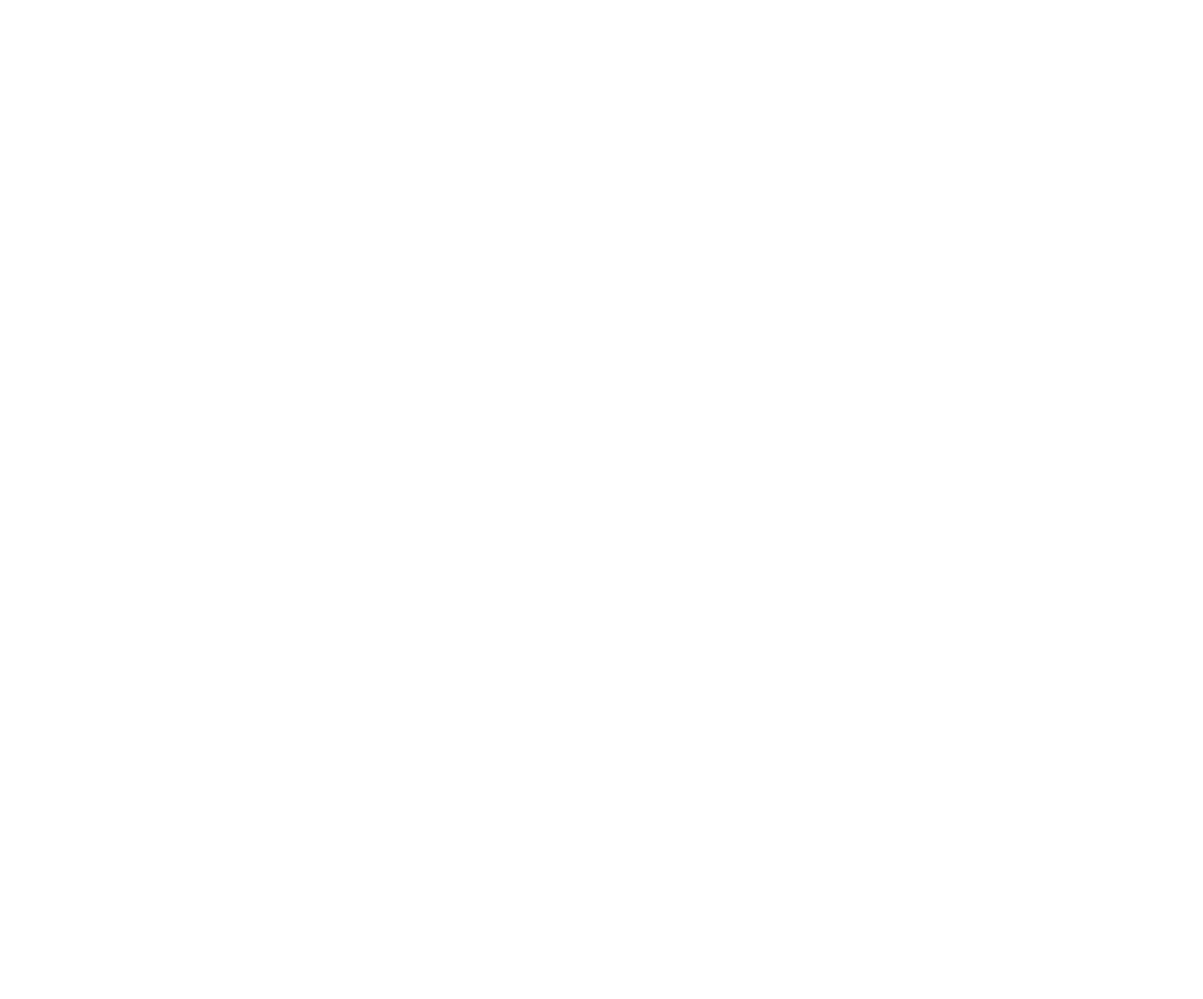
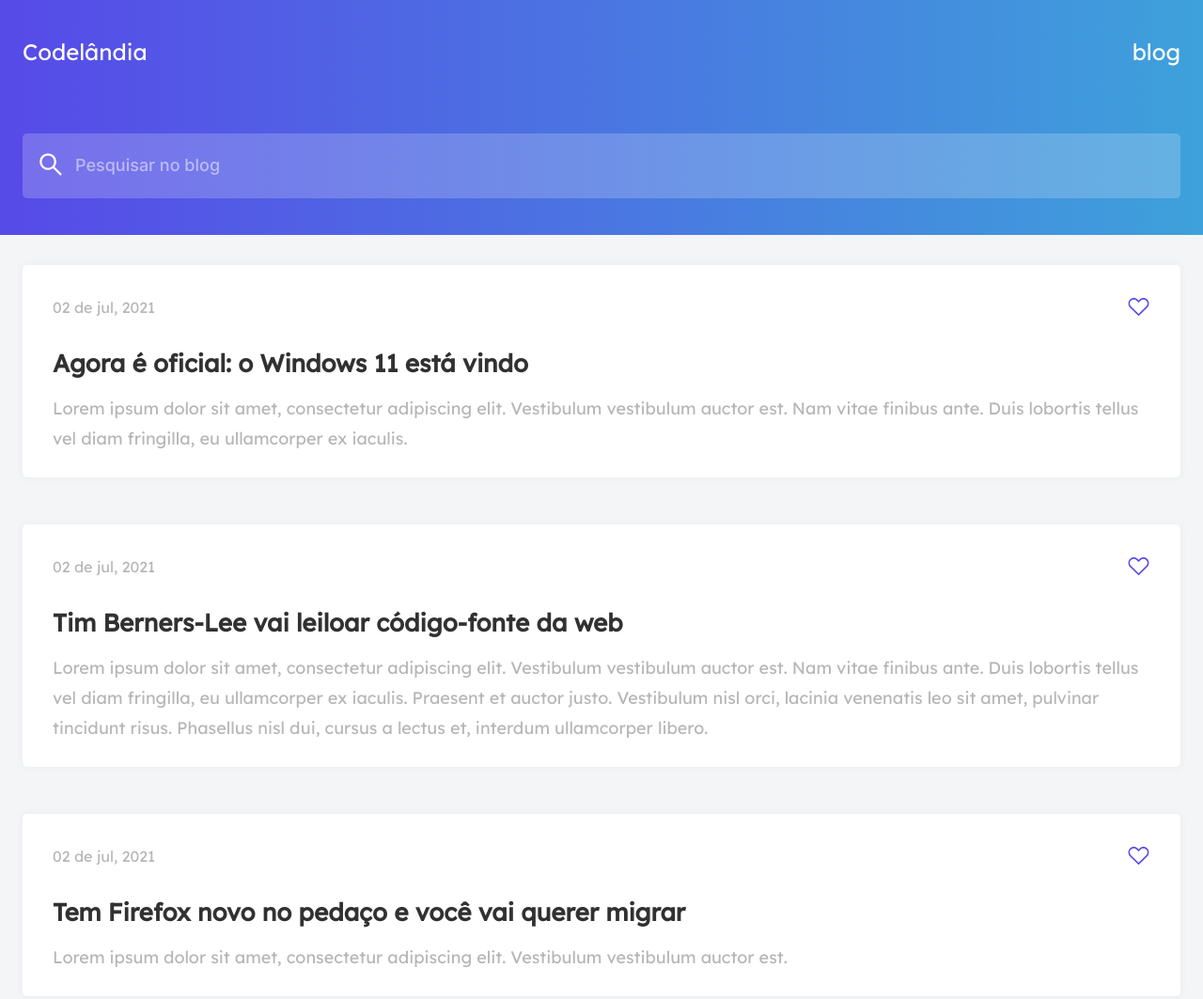
Before and after one commit to JulioCB68/Articles-using-array-and-forEach, a plain HTML site: page src/index.html in a window 1280 px wide. Shown: the top 1063 px of the page at 94% size. Before the commit the page ends 800 px from the top, so only its background shows below. Drawn offline with Linux system fonts and the light colour scheme.

Commit message:
Array display and page styling

```diff
--- a/src/assets/css/global.css
+++ b/src/assets/css/global.css
@@ -1,10 +1,4 @@
 @import url('https://fonts.googleapis.com/css2?family=Inter:wght@500&family=Lexend+Deca&display=swap');
-
-* {
-  margin: 0;
-  padding: 0;
-  box-sizing: border-box;
-}
 
 :root {
   --title: #313131;
@@ -14,3 +8,57 @@
   --blue: #574AE8;
   --gradient: linear-gradient(to right,#574AE8, #3EA1DB);
 }
+
+* {
+  margin: 0;
+  padding: 0;
+  box-sizing: border-box;
+}
+
+header {
+  width: 100%;
+  height: 15.625rem;
+  background: var(--gradient);
+  display: flex;
+  align-items: center;
+  justify-content: space-between;
+  flex-direction: column;
+  padding: 2.5rem 1.5rem;
+}
+
+section {
+  width: 100%;
+  background: var(--gray);
+  padding: 2rem 1.5rem;
+}
+
+input {
+  width: 100%;
+  background-color: rgba(255, 255, 255, 0.2);
+  border-radius: 5px;
+  padding: 1.5rem 3.5rem;
+  border: none;
+  outline: none;
+  color: var(--white);
+  font-size: 1.125rem;
+}
+
+::-webkit-input-placeholder  {
+  font-family: 'Inter', sans-serif;
+  font-style: normal;
+  font-weight: 500;
+  font-size: 1.125rem;
+  line-height: 1.375rem;
+  color: #FFFFFF;
+  opacity: 0.5;
+}
+
+input:-moz-placeholder {
+  font-family: 'Inter', sans-serif;
+  font-style: normal;
+  font-weight: 500;
+  font-size: 1.125rem;
+  line-height: 1.375rem;
+  color: #FFFFFF;
+  opacity: 0.5;
+}
--- a/src/assets/css/styles.css
+++ b/src/assets/css/styles.css
@@ -0,0 +1,82 @@
+.container {
+  width: 100%;
+  max-width: 1250px;
+  margin: auto;
+}
+
+.logo {
+  width: 100%;
+  display: flex;
+  align-items: center;
+  justify-content: space-between;
+  padding-bottom: 2.5rem;
+}
+
+.logo h1,
+p {
+  font-family: 'Lexend Deca', sans-serif;
+  font-style: normal;
+  font-weight: normal;
+  font-size: 1.5rem;
+  line-height: 1.875rem;
+  color: #FFFFFF;
+}
+
+.inputArea {
+  width: 100%;
+  display: flex;
+  align-items: center;
+  justify-content: center;
+  padding: 2rem 0 0;
+}
+
+#icon {
+  background-image: url('../icon/ant-design_search-outlined.svg');
+  background-repeat: no-repeat;
+  background-position: 15px 18px;
+}
+
+.containerCard {
+  width: 100%;
+  height: 100%;
+  background: var(--white);
+  margin: 0 0 3.125rem;
+  padding: 2rem 2rem 1.563rem;
+  border-radius: 5px;
+  box-shadow: 0px 0px 10px rgba(19, 19, 31, 0.05);
+}
+
+.header {
+  width: 100%;
+  display: flex;
+  align-items: center;
+  justify-content: space-between;
+}
+
+.header p {
+  font-family: 'Lexend Deca', sans-serif;
+  font-size: 1rem;
+  line-height: 1.25rem;
+  color: #B6B6B6;
+}
+
+.content {
+  width: 100%;
+  padding: 1rem 0 0;
+}
+
+.content h1 {
+  font-family: 'Lexend Deca', sans-serif;
+  font-size: 1.625rem;
+  line-height: 2rem;
+  color: #313131;
+  padding: 1rem 0 0;
+}
+
+.content p {
+  font-family: 'Lexend Deca', sans-serif;
+  font-size: 1.125rem;
+  line-height: 2rem;
+  color: #B6B6B6;
+  padding: 1rem 0 0;
+}
--- a/src/assets/js/main.js
+++ b/src/assets/js/main.js
@@ -0,0 +1,42 @@
+const content = document.getElementById("articles")
+
+let articles = [{
+    data: "02 de jul, 2021",
+    titulo: "Agora é oficial: o Windows 11 está vindo",
+    texto: "Lorem ipsum dolor sit amet, consectetur adipiscing elit. Vestibulum vestibulum auctor est. Nam vitae finibus ante. Duis lobortis tellus vel diam fringilla, eu ullamcorper ex iaculis."
+  },
+  {
+    data: "02 de jul, 2021",
+    titulo: "Tim Berners-Lee vai leiloar código-fonte da web",
+    texto: "Lorem ipsum dolor sit amet, consectetur adipiscing elit. Vestibulum vestibulum auctor est. Nam vitae finibus ante. Duis lobortis tellus vel diam fringilla, eu ullamcorper ex iaculis. Praesent et auctor justo. Vestibulum nisl orci, lacinia venenatis leo sit amet, pulvinar tincidunt risus. Phasellus nisl dui, cursus a lectus et, interdum ullamcorper libero."
+  },
+  {
+    data: "02 de jul, 2021",
+    titulo: "Tem Firefox novo no pedaço e você vai querer migrar",
+    texto: "Lorem ipsum dolor sit amet, consectetur adipiscing elit. Vestibulum vestibulum auctor est."
+  },
+  {
+    data: "02 de jul, 2021",
+    titulo: "John McAfee, criador do antivírus McAfee, morre",
+    texto: "Lorem ipsum dolor sit amet, consectetur adipiscing elit. Vestibulum vestibulum auctor est. Nam vitae finibus ante. Duis lobortis tellus vel diam fringilla, eu ullamcorper ex iaculis. Praesent et auctor justo. Vestibulum nisl orci, lacinia venenatis leo sit amet, pulvinar tincidunt risus. Phasellus nisl dui, cursus a lectus et, interdum ullamcorper libero."
+  },
+]
+
+articles.forEach(articles => {
+  const article = `
+  <div class="containerCard">
+    <div class="header">
+      <p>${articles.data}</p>
+      <img src="assets/icon/codicon_heart.svg" alt="Heart Icon">
+    </div>
+    <div class="content">
+      <h1>${articles.titulo}</h1>
+      <p>${articles.texto}</p>
+    </div>
+  </div>
+  `;
+
+  const div = document.createElement("div");
+  div.innerHTML = article;
+  content.appendChild(div);
+})
--- a/src/index.html
+++ b/src/index.html
@@ -11,6 +11,23 @@
 </head>
 
 <body>
+  <header>
+    <div class="container">
+      <div class="logo">
+        <h1> Codelândia </h1>
+        <p> blog </p>
+      </div>
+      <div class="inputArea">
+        <input id="icon" type="text" placeholder="Pesquisar no blog">
+      </div>
+    </div>
+  </header>
+  <section>
+    <div class="container">
+      <div id="articles"></div>
+    </div>
+  </section>
+
   <script src="assets/js/main.js"></script>
 </body>
 
```
